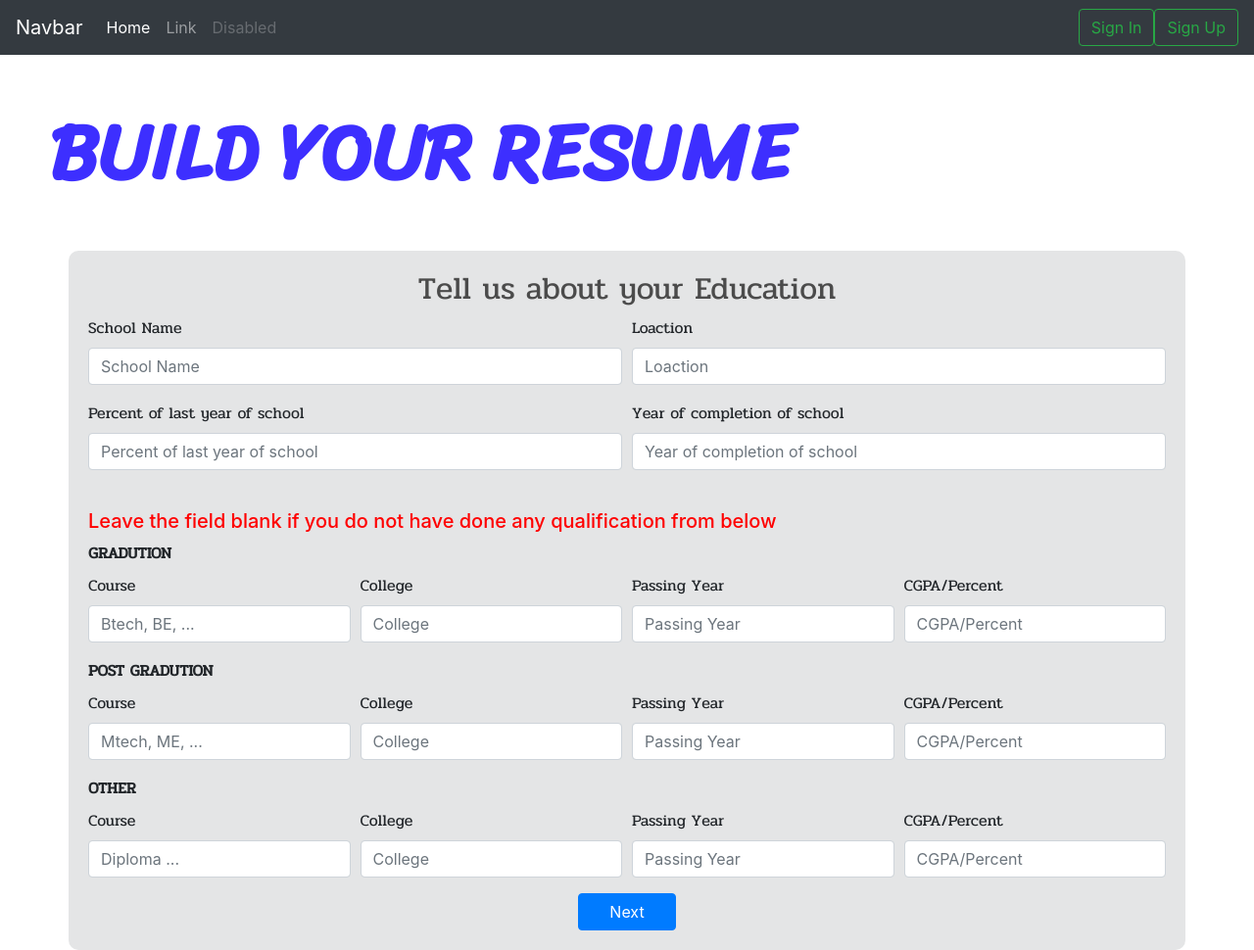
After one commit to Vardhman811/FormatBuilder, a Django app: page /education in a window 1280 px wide. The commit adds this page. Shown: the whole page at 98% size. Run offline with Django 3.2, Linux system fonts and the light colour scheme; some libraries are stand-ins or nearby versions.

Commit message:
second commit

```diff
--- a/formatBuilder/urls.py
+++ b/formatBuilder/urls.py
@@ -22,4 +22,8 @@ from . import views
 urlpatterns = [
     path('admin/', admin.site.urls),
     path('',views.index,name="index"),
+    path('heading',views.heading,name="heading"),
+    path('education',views.education,name="education"),
+    path('work',views.work,name="work"),
+    path('skill',views.skill,name="skill"),
 ]
--- a/formatBuilder/views.py
+++ b/formatBuilder/views.py
@@ -1,13 +1,103 @@
 from django.shortcuts import render
+from django.http import HttpResponse
 
 def index(request):
-        fname = request.POST.get('firstname')
-        lname = request.POST.get('lastname')
-        profession = request.POST.get('profession')
-        phone = request.POST.get('phone')
-        email = request.POST.get('email')
-        city = request.POST.get('city')
-        state = request.POST.get('state')
-        pincode = request.POST.get('zip')
-        print(fname," ",lname," ",profession," ",phone," ",email," ",city," ",state," ",pincode)
+        return HttpResponse('html')
+
+def heading(request):
+        if request.method == "POST":
+        #tell me about your self
+
+                        fname = request.POST.get('firstname')
+                        lname = request.POST.get('lastname')
+                        profession = request.POST.get('profession')
+                        phone = request.POST.get('phone')
+                        email = request.POST.get('email')
+                        city = request.POST.get('city')
+                        state = request.POST.get('state')
+                        pincode = request.POST.get('zip')
+                        print(fname," ",lname," ",profession," ",phone," ",email," ",city," ",state," ",pincode)
+
         return render(request,'resume.html')
+
+def education(request):
+        if request.method == "POST":
+                #tell me about your education
+
+                schoolname = request.POST.get('schoolname')
+                loaction = request.POST.get('loaction')
+                spercent = request.POST.get('spercent')
+                syear = request.POST.get('syear')
+
+                ugcourse = request.POST.get('ugcourse')
+                ugcollege = request.POST.get('ugcollege')
+                ugpass = request.POST.get('ugpass')
+                ugpercent = request.POST.get('ugpercent')
+
+                pgcourse = request.POST.get('pgcourse')
+                pgcollege = request.POST.get('pgcollege')
+                pgpass = request.POST.get('pgpass')
+                pgpercent = request.POST.get('pgpercent')
+
+                othercourse = request.POST.get('othercourse')
+                othercollege = request.POST.get('othercollege')
+                otherpass = request.POST.get('otherpass')
+                otherpercent = request.POST.get('otherpercent')
+
+                print(schoolname," ",loaction," ",spercent," ",syear," ",ugcourse," ",ugcollege," ",ugpass," ",ugpercent," ",pgcourse," ",pgcollege," ",pgpass," ",pgpercent," ",othercourse," ",othercollege," ",otherpass," ",otherpercent)
+
+        return render(request,'education.html')
+
+def work(request):
+
+        if request.method == "POST":
+                #tell me about your work
+                num = request.POST.get('num')
+                print(num)
+
+                jobtitle1 = request.POST.get('jobtitle1')
+                employer1 = request.POST.get('employer1')
+                city1 = request.POST.get('city1')
+                startyear1 = request.POST.get('startyear1')
+                endyear1 = request.POST.get('endyear1')
+                discription1 = request.POST.get('discription1')
+
+                jobtitle2 = request.POST.get('jobtitle2')
+                employer2 = request.POST.get('employer2')
+                city2 = request.POST.get('city2')
+                startyear2 = request.POST.get('startyear2')
+                endyear2 = request.POST.get('endyear2')
+                discription2 = request.POST.get('discription2')
+
+                jobtitle3 = request.POST.get('jobtitle3')
+                employer3 = request.POST.get('employer3')
+                city3 = request.POST.get('city3')
+                startyear3 = request.POST.get('startyear3')
+                endyear3 = request.POST.get('endyear3')
+                discription3 = request.POST.get('discription3')
+
+                jobtitle4 = request.POST.get('jobtitle4')
+                employer4 = request.POST.get('employer4')
+                city4 = request.POST.get('city4')
+                startyear4 = request.POST.get('startyear4')
+                endyear4 = request.POST.get('endyear4')
+                discription4 = request.POST.get('discription4')
+                print(jobtitle1," ",employer2," ",city3," ",startyear4," ",endyear1," ",discription1)
+
+        return render(request,'work.html')
+
+def skill(request):
+        if request.method == "POST":
+                #tell me about your self
+                skill1 = request.POST.get('skill1')
+                skill2 = request.POST.get('skill2')
+                skill3 = request.POST.get('skill3')
+                skill4 = request.POST.get('skill4')
+                skill5 = request.POST.get('skill5')
+                skill6 = request.POST.get('skill6')
+                skill7 = request.POST.get('skill7')
+                skill8 = request.POST.get('skill8')
+                skill9 = request.POST.get('skill9')
+                skill10 = request.POST.get('skill10')
+                print(skill1," ",skill6)
+        return render(request,'skill.html')
--- /dev/null
+++ b/templates/education.html
@@ -0,0 +1,104 @@
+
+{% extends 'base.html' %}
+{% load static %}
+
+{% block title %} Build Resume{% endblock %}
+{% block css %}
+<link rel="stylesheet" href='{% static "css/resume.css" %}' >
+<link href="https://fonts.googleapis.com/css2?family=Pridi&display=swap" rel="stylesheet">
+<link href="https://fonts.googleapis.com/css2?family=Sriracha&display=swap" rel="stylesheet">
+{% endblock %}
+{% block body %}
+<div class="build">BUILD  YOUR  RESUME</div>
+<div class="box container" id="box2">
+  <div class="heading">
+    <h2 class="head">Tell us about your Education</h2>
+  <form method="POST" action="/education">{% csrf_token %}
+      <div class="form-row">
+        <div class="form-group col-md-6">
+          <label for="inputEmail4">School Name</label>
+          <input type="text" class="form-control" id="schoolname" name="schoolname" placeholder="School Name" required>
+        </div>
+        <div class="form-group col-md-6">
+          <label for="inputPassword4">Loaction</label>
+          <input type="text" class="form-control" id="loaction" name="loaction" placeholder="Loaction" required>
+        </div>
+      </div>
+      <div class="form-row">
+        <div class="form-group col-md-6">
+          <label for="inputEmail4">Percent of last year of school</label>
+          <input type="text" class="form-control" id="spercent" name="spercent" placeholder="Percent of last year of school" required>
+        </div>
+        <div class="form-group col-md-6">
+          <label for="inputEmail4">Year of completion of school</label>
+          <input type="number" class="form-control" id="syear" name="syear" placeholder="Year of completion of school" required>
+        </div>
+      </div>
+      <br>
+      <h5 style="color: red;">Leave the field blank if you do not have done any qualification from below</h5>
+      <label for=""><strong>GRADUTION</strong></label>
+      <div class="form-row">
+        <div class="form-group col-md-3">
+          <label for="inputEmail4">Course</label>
+          <input type="text" class="form-control" id="ugCourse" name="ugcourse" placeholder="Btech, BE, ..." >
+        </div>
+        <div class="form-group col-md-3">
+          <label for="inputPassword4">College</label>
+          <input type="text" class="form-control" id="ugcollege" name="ugcollege" placeholder="College" >
+        </div>
+        <div class="form-group col-md-3">
+          <label for="inputEmail4">Passing Year</label>
+          <input type="number" class="form-control" id="ugpass" name="ugpass" placeholder="Passing Year" >
+        </div>
+        <div class="form-group col-md-3">
+          <label for="inputPassword4">CGPA/Percent</label>
+          <input type="text" class="form-control" id="ugpercent" name="ugpercent" placeholder="CGPA/Percent" >
+        </div>
+      </div>
+      <label for=""><strong>POST GRADUTION</strong></label>
+      <div class="form-row">
+        <div class="form-group col-md-3">
+          <label for="inputEmail4">Course</label>
+          <input type="text" class="form-control" id="pgCourse" name="pgcourse" placeholder="Mtech, ME, ..." >
+        </div>
+        <div class="form-group col-md-3">
+          <label for="inputPassword4">College</label>
+          <input type="text" class="form-control" id="pgcollege" name="pgcollege" placeholder="College" >
+        </div>
+        <div class="form-group col-md-3">
+          <label for="inputEmail4">Passing Year</label>
+          <input type="number" class="form-control" id="pgpass" name="pgpass" placeholder="Passing Year" >
+        </div>
+        <div class="form-group col-md-3">
+          <label for="inputPassword4">CGPA/Percent</label>
+          <input type="text" class="form-control" id="pgpercent" name="pgpercent" placeholder="CGPA/Percent" >
+        </div>
+      </div>
+      <label for=""><strong>OTHER</strong></label>
+      <div class="form-row">
+        <div class="form-group col-md-3">
+          <label for="inputEmail4">Course</label>
+          <input type="text" class="form-control" id="otherCourse" name="othercourse" placeholder="Diploma ..." >
+        </div>
+        <div class="form-group col-md-3">
+          <label for="inputPassword4">College</label>
+          <input type="text" class="form-control" id="othercollege" name="othercollege" placeholder="College" >
+        </div>
+        <div class="form-group col-md-3">
+          <label for="inputEmail4">Passing Year</label>
+          <input type="number" class="form-control" id="otherpass" name="otherpass" placeholder="Passing Year" >
+        </div>
+        <div class="form-group col-md-3">
+          <label for="inputPassword4">CGPA/Percent</label>
+          <input type="text" class="form-control" id="otherpercent" name="otherpercent" placeholder="CGPA/Percent" >
+        </div>
+      </div>
+
+      <button id='b1' type="submit" class="btn btn-primary nextbtn">Next</button>
+    </form>
+  </div>
+  </div>
+{% endblock %}
+{% block js %}
+
+{% endblock %}
```
Also changed, not shown: static/css/resume.css (+32 -0 lines), templates/resume.html (+7 -3 lines), templates/skill.html (added, +90 -0 lines), templates/work.html (added, +116 -0 lines), db.sqlite3.
